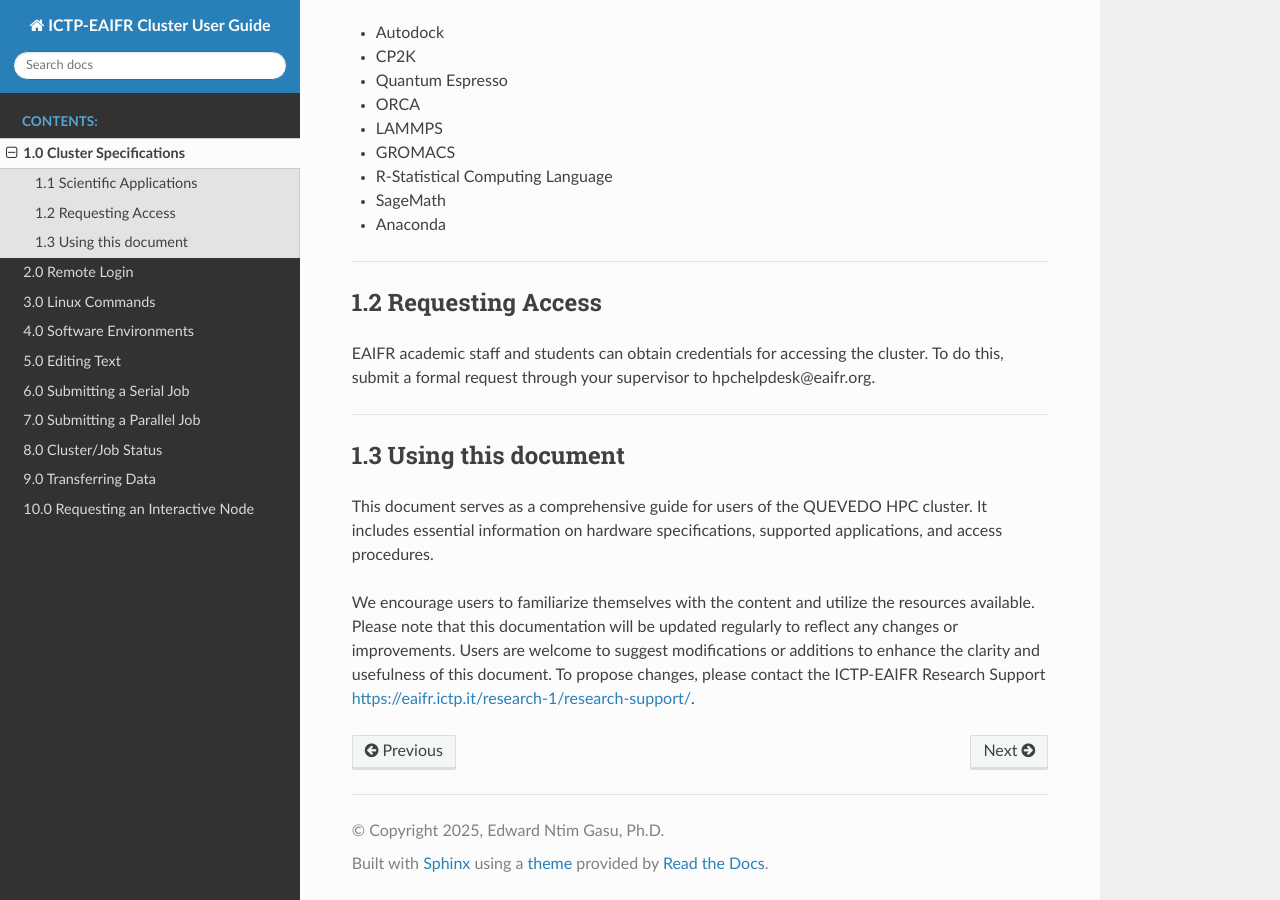
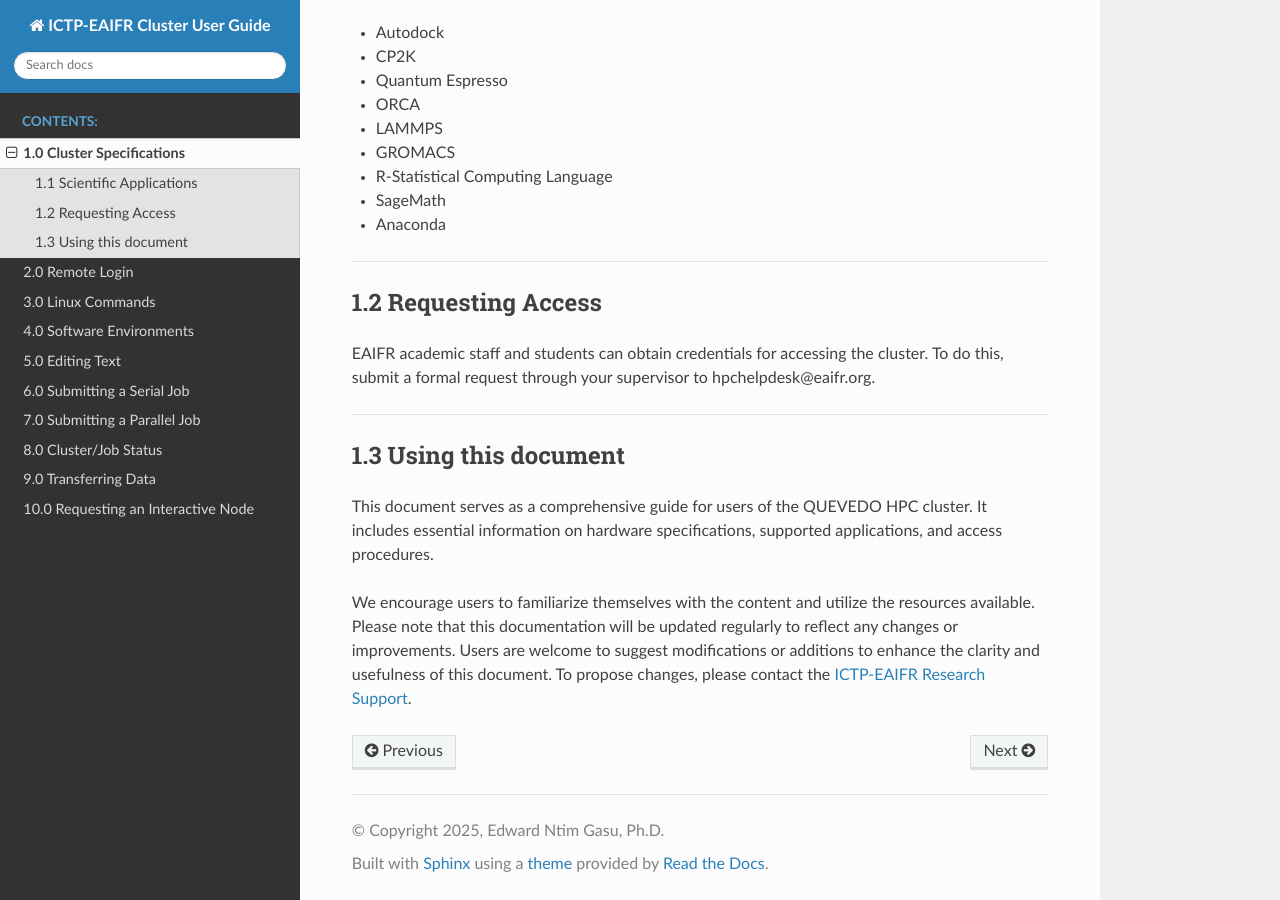
Before and after one commit to eaifrrw/sc-how-to, a Sphinx documentation site: the page built from docs/cluster_specifications.md, in a window 1280 px wide and 900 px high, scrolled down 508 px. Built offline with Sphinx 7.4.7 and the Read the Docs theme 3.1.0, drawn with Linux system fonts in a browser that asks for light colours.

Commit message:
modified usage comment

```diff
--- a/docs/cluster_specifications.md
+++ b/docs/cluster_specifications.md
@@ -38,4 +38,4 @@ To do this, submit a formal request through your supervisor to hpchelpdesk@eaifr
 
 This document serves as a comprehensive guide for users of the QUEVEDO HPC cluster. It includes essential information on hardware specifications, supported applications, and access procedures.
 
-We encourage users to familiarize themselves with the content and utilize the resources available. Please note that this documentation will be updated regularly to reflect any changes or improvements. Users are welcome to suggest modifications or additions to enhance the clarity and usefulness of this document. To propose changes, please contact the ICTP-EAIFR Research Support <https://eaifr.ictp.it/research-1/research-support/>.
+We encourage users to familiarize themselves with the content and utilize the resources available. Please note that this documentation will be updated regularly to reflect any changes or improvements. Users are welcome to suggest modifications or additions to enhance the clarity and usefulness of this document. To propose changes, please contact the [ICTP-EAIFR Research Support](https://eaifr.ictp.it/research-1/research-support/).
```
